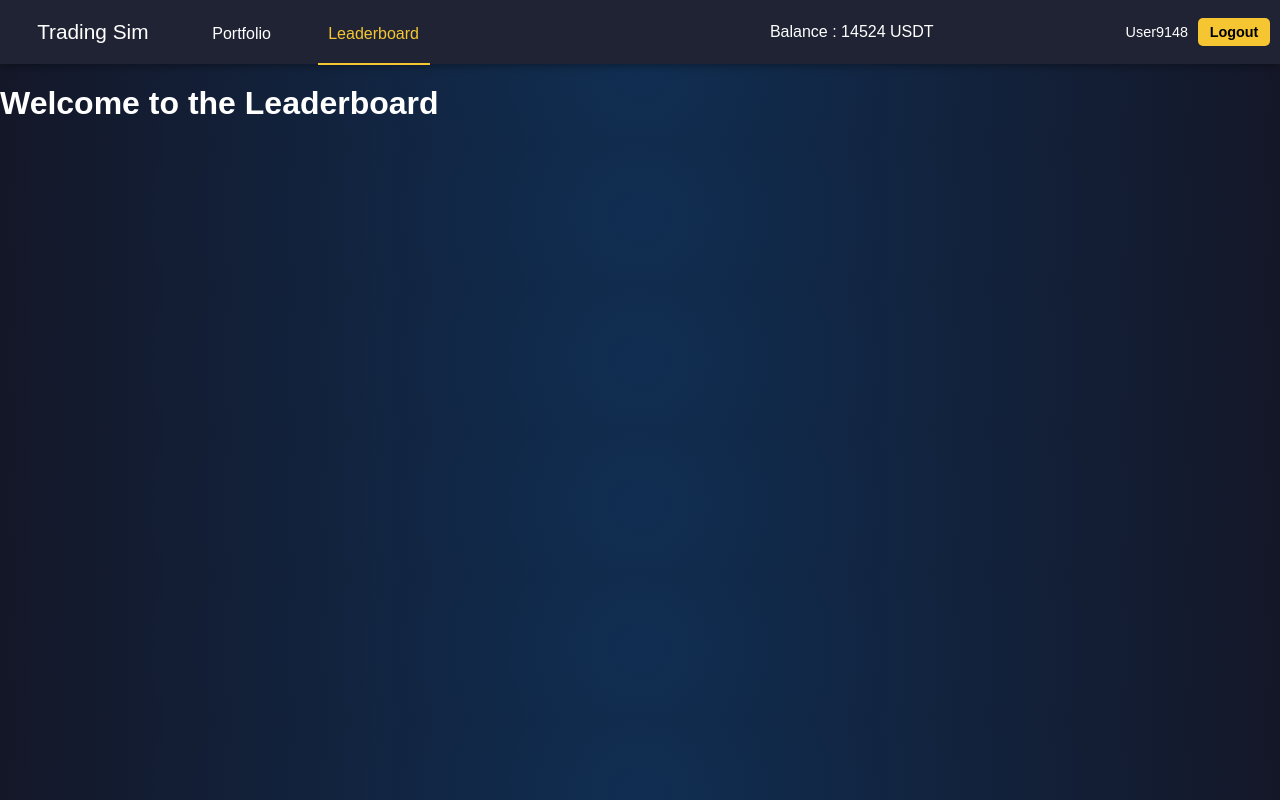
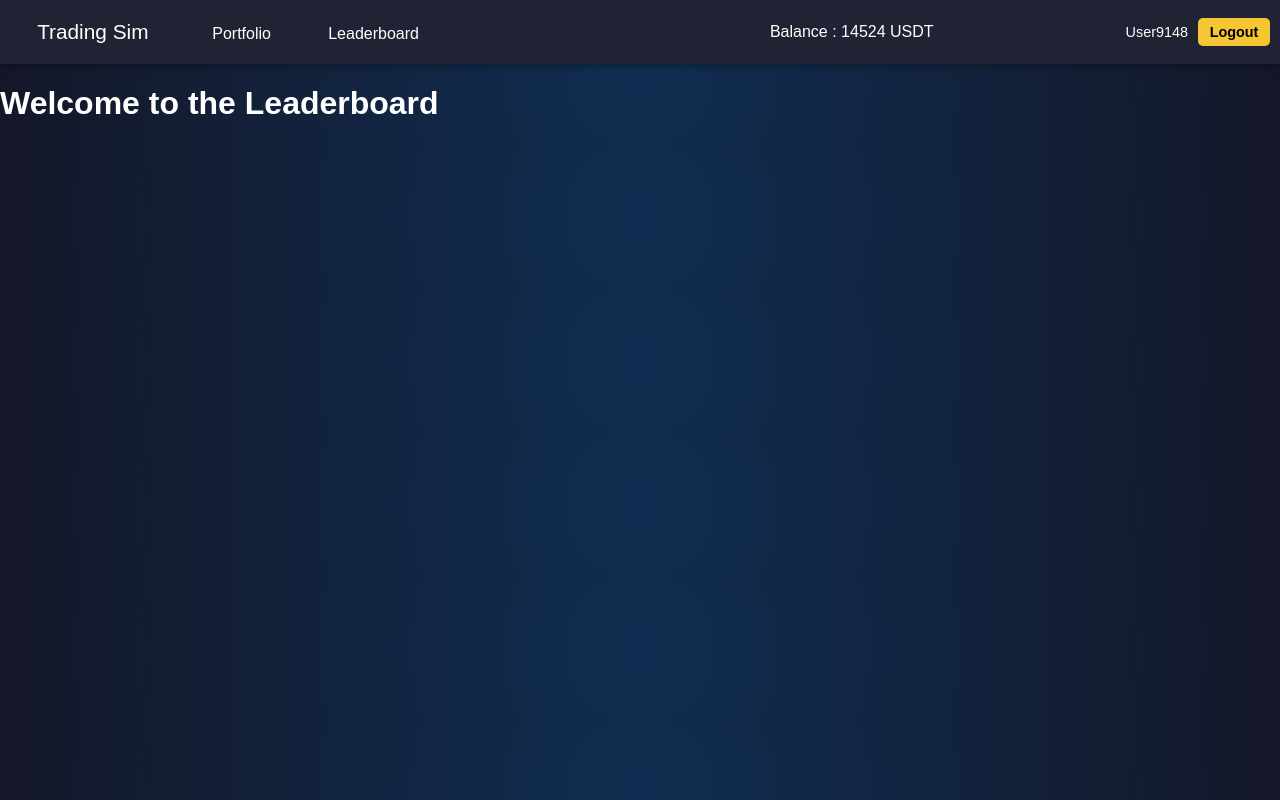
Before and after one commit to Crackvignoule/trading-sim, a React (Create React App) app in the folder client/: page /leaderboard in a window 1280 px wide. Built offline with nearby package versions, Linux system fonts and the light colour scheme.

Commit message:
wip animation

```diff
--- a/client/src/components/NavBar/NavBar.js
+++ b/client/src/components/NavBar/NavBar.js
@@ -1,15 +1,29 @@
-import { Nav, NavBarContainer, Link, List, Line, RightSideDiv, Label, Button, LabelBalance} from "./NavBar.styles";
+import React, { useState } from 'react';
+import { Nav, NavBarContainer, Link, List, Line, RightSideDiv, Label, Button, LabelBalance, Underline } from "./NavBar.styles";
 
 function NavBar() {
+    const [underlineStyle, setUnderlineStyle] = useState({});
+
+    const handleClick = (event) => {
+        const link = event.currentTarget;
+        setUnderlineStyle({
+            width: link.offsetWidth,
+            left: link.offsetLeft,
+        });
+        console.log(link.offsetWidth);
+        console.log(link.offsetLeft);
+        console.log(underlineStyle);
+    };
+
     return (
         <NavBarContainer>
             <Nav>
                 <List>
-                    <Line><Link to="/" activeclassname="active" className={"title"}>Trading Sim</Link></Line>
-                    <Line><Link to="/portfolio" activeclassname="active">Portfolio</Link></Line>
-                    <Line><Link to="/leaderboard" activeclassname="active">Leaderboard</Link></Line>
+                    <Line><Link to="/" activeclassname="active" className={"title"} onClick={handleClick}>Trading Sim</Link></Line>
+                    <Line><Link to="/portfolio" activeclassname="active" onClick={handleClick}>Portfolio</Link></Line>
+                    <Line><Link to="/leaderboard" activeclassname="active" onClick={handleClick}>Leaderboard</Link></Line>
+                    <Underline width={underlineStyle.width} left={underlineStyle.left} />
                 </List>
-
 
                 <RightSideDiv>
                     <LabelBalance>Balance : 14524 USDT</LabelBalance>
--- a/client/src/components/NavBar/NavBar.styles.js
+++ b/client/src/components/NavBar/NavBar.styles.js
@@ -27,34 +27,10 @@ export const Link = styled(NavLink)`
   &.title {
     font-size: 1.3em;
   }
-
-  &:hover {
-    text-decoration: none;
-    color: ${COLORS.special};
-  }
-
-  &.active {
-    color: ${COLORS.special};
-  }
-  &::before {
-    background: ${COLORS.special} none repeat scroll 0 0;
-    bottom: -2px;
-    content: "";
-    height: 2px;
-    left: 0;
-    position: absolute;
-    width: 0%;
-    transition: 0.5s;
-  }
-  &:hover::before {
-    width: 100%;
-  }
-  &.active::before {
-    width: 100%;
-  }
 `;
 
 export const List = styled.ul`
+  position: relative;
   margin: 0px;
   padding: 0px;
   text-align: center;
@@ -81,6 +57,15 @@ export const LabelBalance = styled(Label)`
   margin-right: 15vw;
 `;
 
+export const Underline = styled.div`
+  position: absolute;
+  height: 2px;
+  width: ${props => props.width}px;
+  left: ${props => props.left}px;
+  background: ${COLORS.special}; // Change color as needed
+  transition: left 0.3s ease, width 0.3s ease;
+`;
+
 export const Button = styled.button`
   background-color: ${COLORS.special};
   font-weight: Bold;
```
